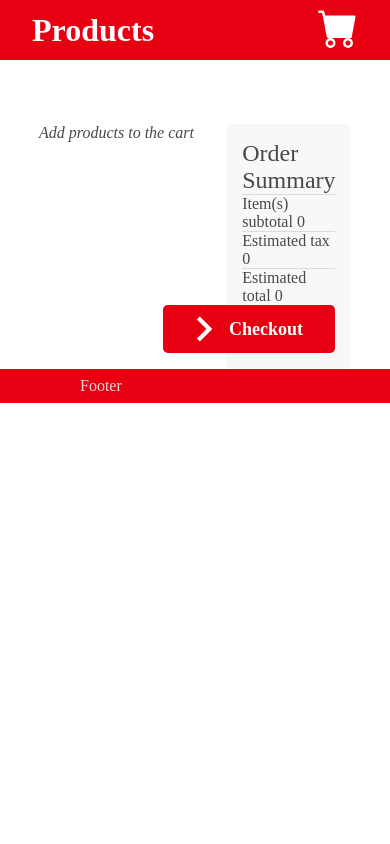
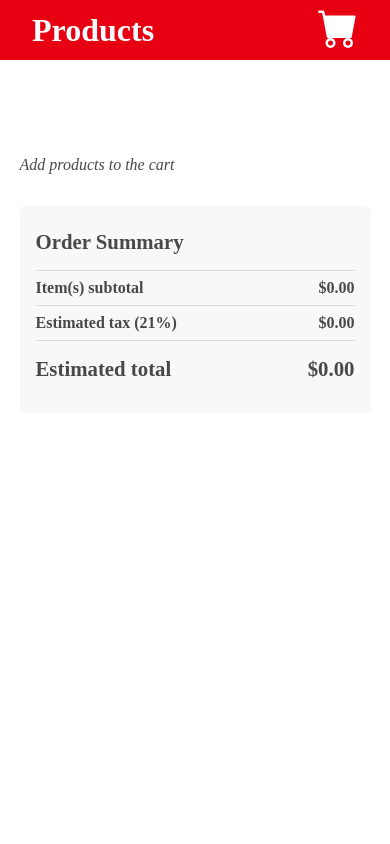
Before and after one commit to ArielCorte/arielcorte-amiibo, a React (Create React App) app: page /cart in a window 390 px wide. Shown: the top 844 px of the page. Built offline with nearby package versions, Linux system fonts and the light colour scheme; a web font is replaced by a local one.

Commit message:
added cart responsive

```diff
--- a/src/common/components/CartProduct.jsx
+++ b/src/common/components/CartProduct.jsx
@@ -5,6 +5,7 @@ import TypeBadge from './TypeBadge'
 
 import { connect } from 'react-redux'
 import { removeFromCart, addQty, subQty } from '../../features/cart/cartSlice'
+import Price from './Price'
 
 const CartProduct = ({
   name,
@@ -39,16 +40,18 @@ const CartProduct = ({
         </div>
       </div>
       <div className='actions'>
-        <div className='quantity-container'>
+        <div className='quantity-wrapper'>
           <p className='quantity-label'>Quantity</p>
-          <Quantity
-            handleAddClick={handleAddClick}
-            handleSubClick={handleSubClick}
-            qty={qty}
-          />
+          <div className='quantity-container'>
+            <Quantity
+              handleAddClick={handleAddClick}
+              handleSubClick={handleSubClick}
+              qty={qty}
+            />
+          </div>
         </div>
         <div className='price-and-remove'>
-          <div className='price'>${price}</div>
+          <Price className='price' value={price} />
           <button className='remove' onClick={() => removeFromCart(id)}>
             Remove
           </button>
@@ -103,6 +106,7 @@ const Wrapper = styled.div`
   .name {
     font-weight: 700;
     font-size: 1.17rem;
+    margin-bottom: 0.5rem;
   }
 
   .actions {
@@ -110,7 +114,7 @@ const Wrapper = styled.div`
     gap: 2rem;
   }
 
-  .quantity-container {
+  .quantity-wrapper {
     width: 7rem;
     padding: 0.5rem 0;
   }
@@ -145,6 +149,40 @@ const Wrapper = styled.div`
     color: var(--highlight-color-active);
     border-color: var(--highlight-color-active);
   }
+
+  @media screen and (max-width: 460px) {
+    flex-direction: column;
+    gap: 0.5rem;
+
+    .data {
+      width: 100%;
+      gap: none;
+      justify-content: space-between;
+    }
+
+    .description {
+      flex-grow: 1;
+    }
+
+    .quantity-container {
+      width: 9.5rem;
+      height: 3.3rem;
+    }
+
+    .quantity-label {
+      display: none;
+    }
+
+    .actions {
+      width: 100%;
+      gap: none;
+      justify-content: space-between;
+    }
+
+    .price-and-remove {
+      justify-content: space-between;
+    }
+  }
 `
 
 export default connect(null, mapDispatchToProps)(CartProduct)
--- a/src/common/components/CartSummary.jsx
+++ b/src/common/components/CartSummary.jsx
@@ -1,21 +1,23 @@
 import React from 'react'
 import styled from 'styled-components'
-import { MdNavigateNext } from 'react-icons/md'
+import Price from './Price'
 
 const CartSummary = ({ subTotal, taxPct }) => {
   return (
     <Wrapper>
-      <h2>Order Summary</h2>
-      <div className='subtotal'>Item(s) subtotal {subTotal}</div>
+      <h2 className='title'>Order Summary</h2>
+      <div className='subtotal'>
+        <p className='label'>Item(s) subtotal</p>{' '}
+        <Price className='price' value={subTotal} />
+      </div>
       <div className='tax'>
-        Estimated tax {Math.round((subTotal / 100) * taxPct * 100) / 100}
+        <p className='label'>Estimated tax ({taxPct}%)</p>
+        <Price className='price' value={(subTotal / 100) * taxPct} />
       </div>
       <div className='total'>
-        Estimated total {subTotal + (subTotal / 100) * taxPct}
+        <p className='label'>Estimated total</p>
+        <Price className='price' value={subTotal + (subTotal / 100) * taxPct} />
       </div>
-      <button className='checkout'>
-        <MdNavigateNext size='50' /> Checkout
-      </button>
     </Wrapper>
   )
 }
@@ -27,31 +29,39 @@ const Wrapper = styled.div`
   display: flex;
   flex-direction: column;
   border-radius: 0.3rem;
-  font-weight: 700;
 
-  h2,
+  .title,
+  .subtotal,
+  .tax,
+  .total {
+    display: flex;
+    justify-content: space-between;
+  }
+
+  .title,
   .subtotal,
   .tax {
     border-bottom: 1px solid var(--subtle-color);
+    padding: 0.5rem 0;
   }
 
-  .checkout {
-    background-color: var(--highlight-color);
-    color: var(--primary-color);
-    border: none;
-    height: 3rem;
-    border-radius: 0.3rem;
+  .title,
+  .label,
+  .price {
     font-weight: 700;
-    font-size: 1.125rem;
-    padding-right: 2rem;
-    padding-left: 1rem;
-    align-self: flex-end;
-    display: inline-flex;
-    align-items: center;
-    cursor: pointer;
   }
-  .checkout:hover {
-    background-color: var(--highlight-color-active);
+
+  .total,
+  .title {
+    font-size: 1.3rem;
+  }
+
+  .title {
+    padding-bottom: 1rem;
+  }
+
+  .total {
+    padding: 1rem 0;
   }
 `
 
--- /dev/null
+++ b/src/common/components/Price.jsx
@@ -0,0 +1,11 @@
+import React from 'react'
+
+const Price = ({ value, className }) => {
+  return (
+    <span className={className}>
+      ${(Math.round(parseInt(value) * 100) / 100).toFixed(2)}
+    </span>
+  )
+}
+
+export default Price
--- a/src/common/components/Product.jsx
+++ b/src/common/components/Product.jsx
@@ -1,6 +1,7 @@
 import React from 'react'
 import styled from 'styled-components'
 import TypeBadge from './TypeBadge'
+import Price from './Price'
 import { BsCartPlusFill, BsCartCheckFill } from 'react-icons/bs'
 
 import { connect } from 'react-redux'
@@ -35,7 +36,7 @@ const Product = ({
           </div>
         </div>
         <div className='bottom'>
-          <div className='price'>${price}</div>
+          <Price value={price} className='price' />
           <div
             className='addToCart'
             onClick={() =>
@@ -99,7 +100,7 @@ const Card = styled.div`
 
   .name {
     font-weight: 700;
-    font-size: 1.2rem;
+    font-size: 1.3rem;
   }
 
   .series {
@@ -116,7 +117,7 @@ const Card = styled.div`
 
   .price {
     font-weight: 700;
-    font-size: 1.5rem;
+    font-size: 1.3rem;
   }
 
   .addToCart {
--- a/src/common/components/Quantity.jsx
+++ b/src/common/components/Quantity.jsx
@@ -21,6 +21,7 @@ const Wrapper = styled.div`
   border: 1px solid var(--subtle-color);
   border-radius: 0.3rem;
   overflow: hidden;
+  height: 100%;
 
   .quantity {
     padding: 0.5rem;
--- a/src/features/cart/Cart.jsx
+++ b/src/features/cart/Cart.jsx
@@ -1,4 +1,4 @@
-import React, { useState, useEffect } from 'react'
+import React from 'react'
 import { useSelector } from 'react-redux'
 import styled from 'styled-components'
 import CartProduct from '../../common/components/CartProduct'
@@ -9,6 +9,7 @@ const Cart = () => {
 
   return (
     <Wrapper>
+      {window.innerWidth < 460 ? <div></div> : <div></div>}
       <div className='cart-products-container'>
         {cartProducts.length > 0 ? (
           cartProducts.map((product) => (
@@ -43,10 +44,23 @@ const Cart = () => {
 const Wrapper = styled.div`
   width: 80%;
   margin: auto;
-  display: grid;
-  grid-template-columns: 1fr 40%;
-  grid-gap: 2rem;
+  display: flex;
+  gap: 2rem;
   margin-top: 4rem;
+  min-height: 100vh;
+
+  .cart-summary-container {
+    width: 40%;
+  }
+
+  @media screen and (max-width: 460px) {
+    flex-direction: column;
+    width: 90%;
+
+    .cart-summary-container {
+      width: 100%;
+    }
+  }
 `
 
 export default Cart
```
Also changed, not shown: src/common/assets/icons/CartIcon.jsx (added, +25 -0 lines), src/common/assets/icons/MinusIcon.jsx (added, +22 -0 lines), src/common/assets/icons/NextIcon.jsx (added, +22 -0 lines), src/common/assets/icons/PlusIcon.jsx (added, +21 -0 lines), src/common/components/CartSummaryMobile.jsx (added, +14 -0 lines), src/common/components/CheckoutBtn.jsx (added, +33 -0 lines).
